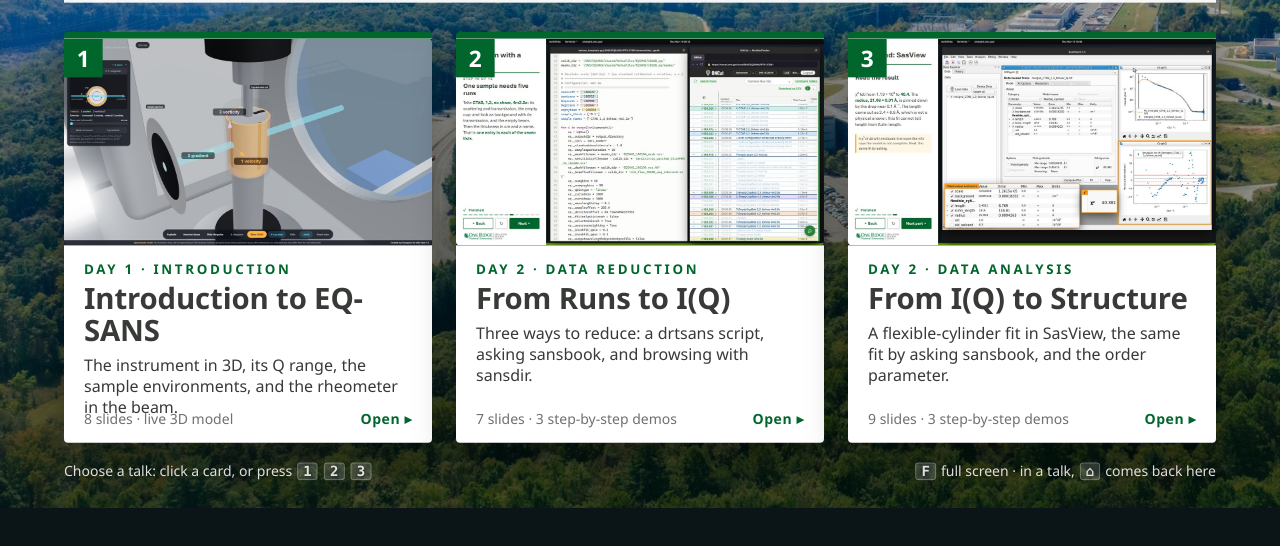
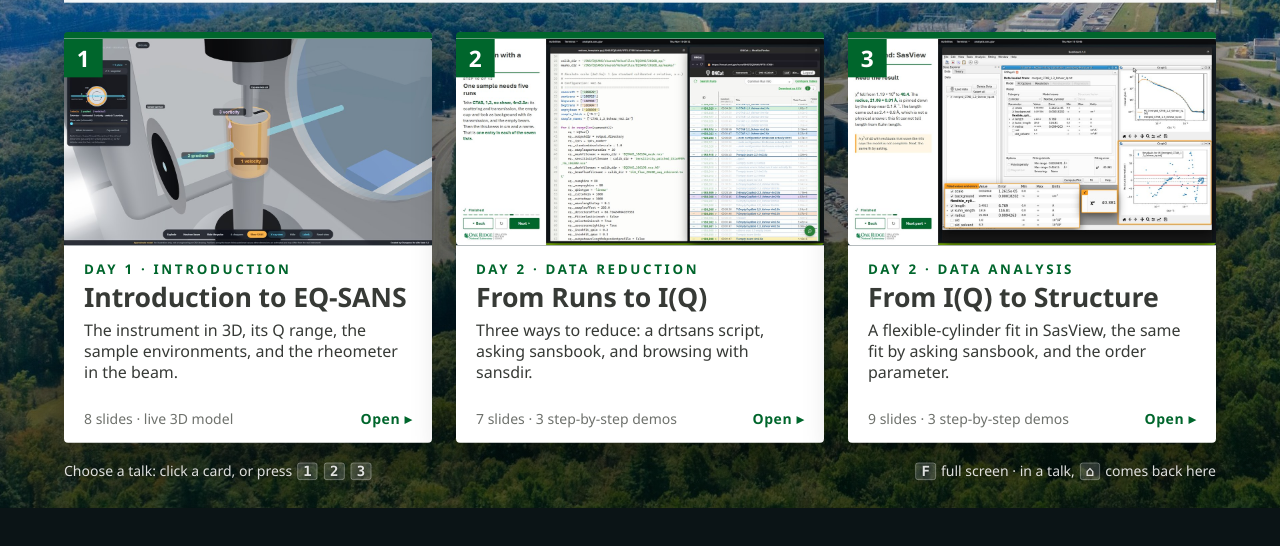
Before and after one commit to cw-do/rheosans_workshop, a plain HTML site: page index.html in a window 1280 px wide. Shown: the part 252-798 px from the top of the page. Drawn offline with Linux system fonts and the light colour scheme.

Commit message:
Front page: card titles on one line and the card foot in the flow, so the cards hold in the system font
Co-Authored-By: Claude Fable 5.2 <noreply@anthropic.com>

```diff
--- a/index.html
+++ b/index.html
@@ -48,11 +48,11 @@
 .card .pic img { display: block; width: 100%; height: 100%; object-fit: cover; transition: transform .8s var(--ease); }
 .card:hover .pic img, .card.sel .pic img { transform: scale(1.05); }
 .card .key { position: absolute; left: 0; top: 0; width: 58px; height: 58px; background: var(--green); color: #fff; font-size: 34px; font-weight: 700; display: grid; place-items: center; }
-.card .body { padding: 22px 30px 0; }
+.card .body { flex: 1 1 auto; padding: 22px 30px 0; }
 .card .day { font-size: 20px; font-weight: 700; letter-spacing: .2em; text-transform: uppercase; color: var(--green); }
-.card h2 { margin: 6px 0 0; font-size: 44px; line-height: 1.1; font-weight: 700; letter-spacing: -.005em; }
+.card h2 { margin: 6px 0 0; font-size: 40px; white-space: nowrap; line-height: 1.1; font-weight: 700; letter-spacing: -.005em; }
 .card p { margin: 12px 0 0; font-size: 24px; line-height: 1.32; color: var(--ink); }
-.card .foot { position: absolute; left: 30px; right: 30px; bottom: 22px; display: flex; align-items: center; justify-content: space-between; font-size: 21px; color: var(--muted); }
+.card .foot { flex: 0 0 auto; margin: 0 30px 22px; display: flex; align-items: center; justify-content: space-between; font-size: 21px; color: var(--muted); }
 .card .go { font-weight: 700; color: var(--green); letter-spacing: .04em; transition: transform .3s var(--ease); }
 .card:hover .go, .card.sel .go { transform: translateX(8px); }
 .hint { position: absolute; left: 96px; right: 96px; top: 1010px; display: flex; justify-content: space-between; font-size: 21px; color: rgba(255,255,255,.86); text-shadow: 0 1px 6px rgba(0,0,0,.7); animation: rise 1s 1s var(--ease) both; }
```
